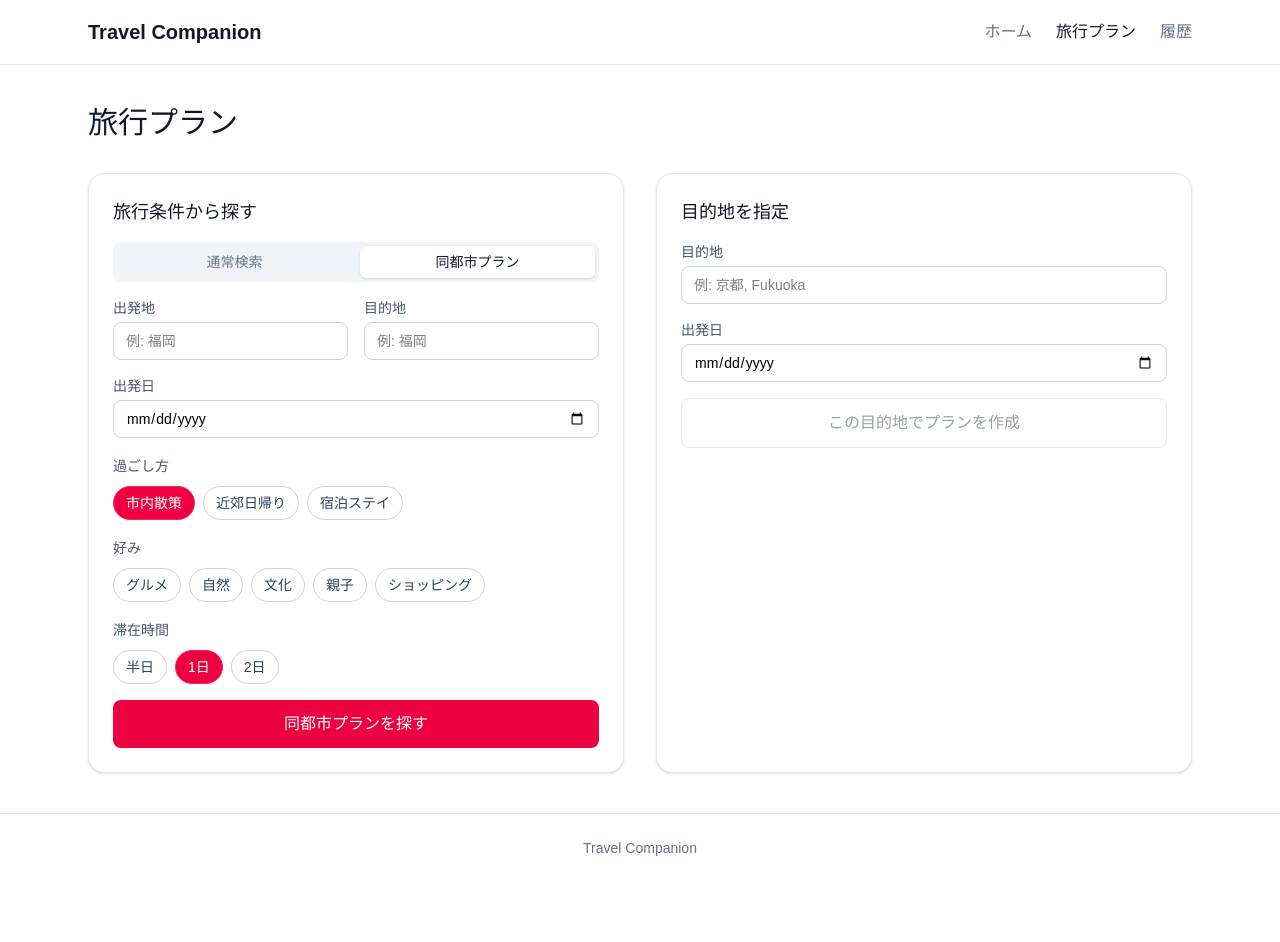
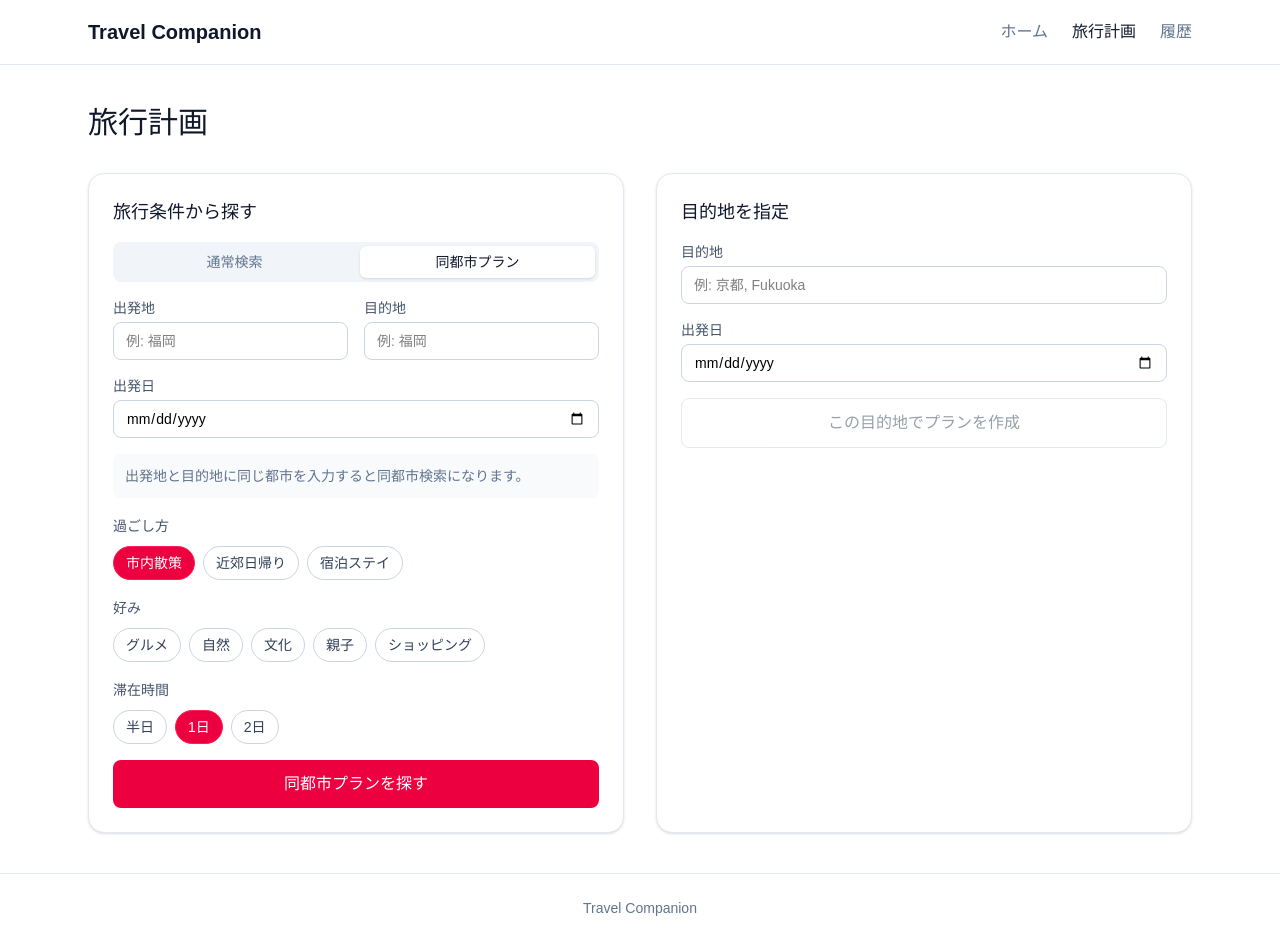
Before and after one commit to wdz316/fukuoka-walks, a React (Vite) app in the folder frontend/: page /plan in a window 1280 px wide. Both pictures are taken after a click on the button "同都市プラン". Before the commit the page ends 882 px from the top, so only its background shows below. Built offline with nearby package versions, Linux system fonts and the light colour scheme.

Commit message:
fix(plan): kanji title, sticky city tab

```diff
--- a/frontend/src/components/Layout.tsx
+++ b/frontend/src/components/Layout.tsx
@@ -2,7 +2,7 @@ import { Link, NavLink, Outlet } from 'react-router-dom'
 
 const navItems = [
   { to: '/', label: 'ホーム' },
-  { to: '/plan', label: '旅行プラン' },
+  { to: '/plan', label: '旅行計画' },
   { to: '/history', label: '履歴' },
 ]
 
--- a/frontend/src/pages/Recommend.tsx
+++ b/frontend/src/pages/Recommend.tsx
@@ -204,9 +204,17 @@ export default function PlanPage() {
   const cityMode = modeTab === 'auto' ? sameCity : modeTab === 'city'
 
   function updatePlace(key: 'origin' | 'destination', value: string) {
-    setForm((prev) => ({ ...prev, [key]: value }))
-    // Re-run auto detection when the user edits either city field.
-    setModeTab('auto')
+    const next = { ...form, [key]: value }
+    setForm(next)
+    // Auto-switch TO city mode only when both fields match. Never yank the
+    // user away mid-typing: manual tab picks stick until a real match appears.
+    if (
+      next.origin.trim().length > 0 &&
+      next.destination.trim().length > 0 &&
+      isSameCity(next.origin, next.destination)
+    ) {
+      setModeTab('auto')
+    }
   }
 
   async function runRecommend(req: RecommendRequest, summary: string, pinQuery?: string) {
@@ -369,7 +377,7 @@ export default function PlanPage() {
         ? { start: form.startDate, end: form.endDate || form.startDate }
         : effectiveDirectDates(form))
       const trip: Trip = {
-        title: `${displayName(selected.destination.name)} 旅行プラン`,
+        title: `${displayName(selected.destination.name)} 旅行計画`,
         start_date: plan.start,
         end_date: plan.end,
         destination_id: selected.destination.id,
@@ -410,7 +418,7 @@ export default function PlanPage() {
 
   return (
     <div className="mx-auto max-w-6xl px-6 py-10">
-      <h1 className="text-3xl font-bold text-slate-900">旅行プラン</h1>
+      <h1 className="text-3xl font-bold text-slate-900">旅行計画</h1>
 
       {error && (
         <div className="mt-4 rounded-lg border border-rose-200 bg-rose-50 p-4 text-sm text-rose-700">
@@ -486,9 +494,13 @@ export default function PlanPage() {
                   />
                 </label>
 
-                {sameCity && (
+                {sameCity ? (
                   <div className="rounded-lg bg-rose-50 p-3 text-sm text-rose-700">
                     出発地＝目的地：{form.origin} ⇔ {form.destination}（同都市モード）
+                  </div>
+                ) : (
+                  <div className="rounded-lg bg-slate-50 p-3 text-sm text-slate-500">
+                    出発地と目的地に同じ都市を入力すると同都市検索になります。
                   </div>
                 )}
 
```
